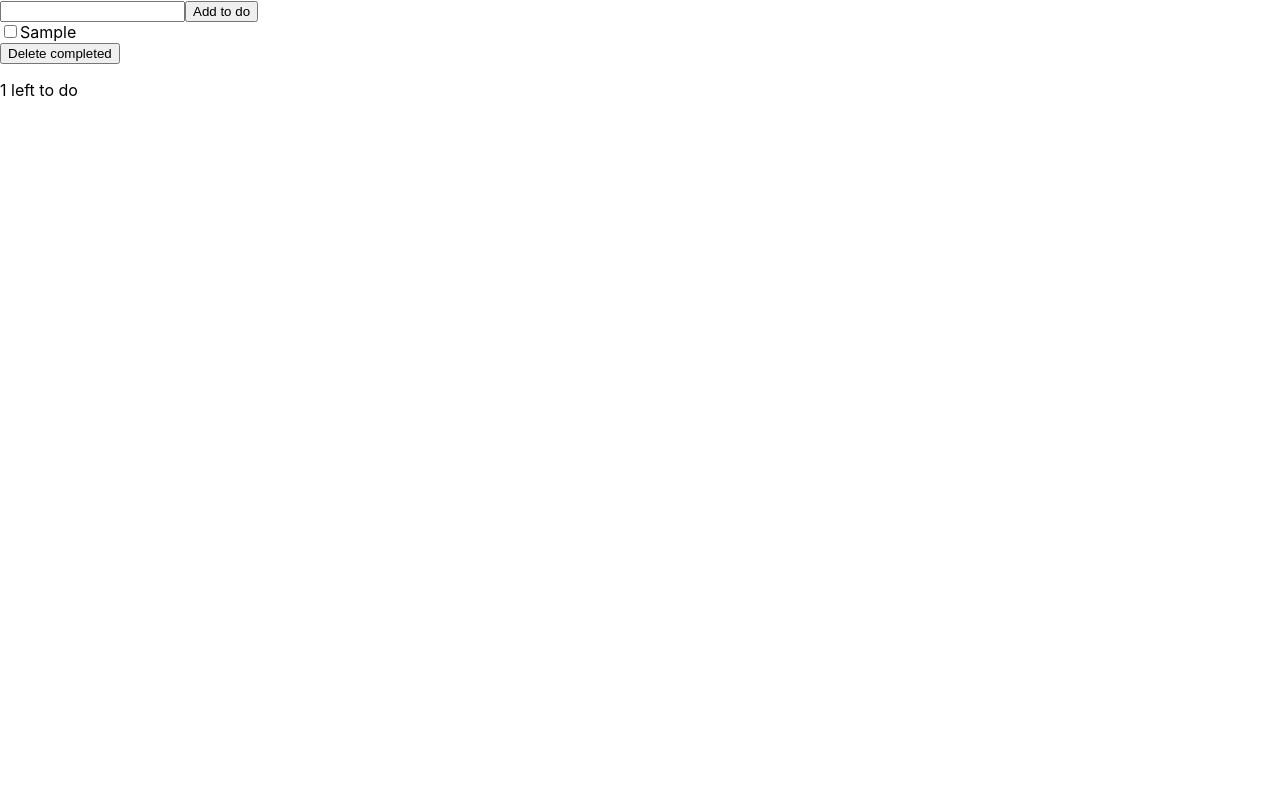
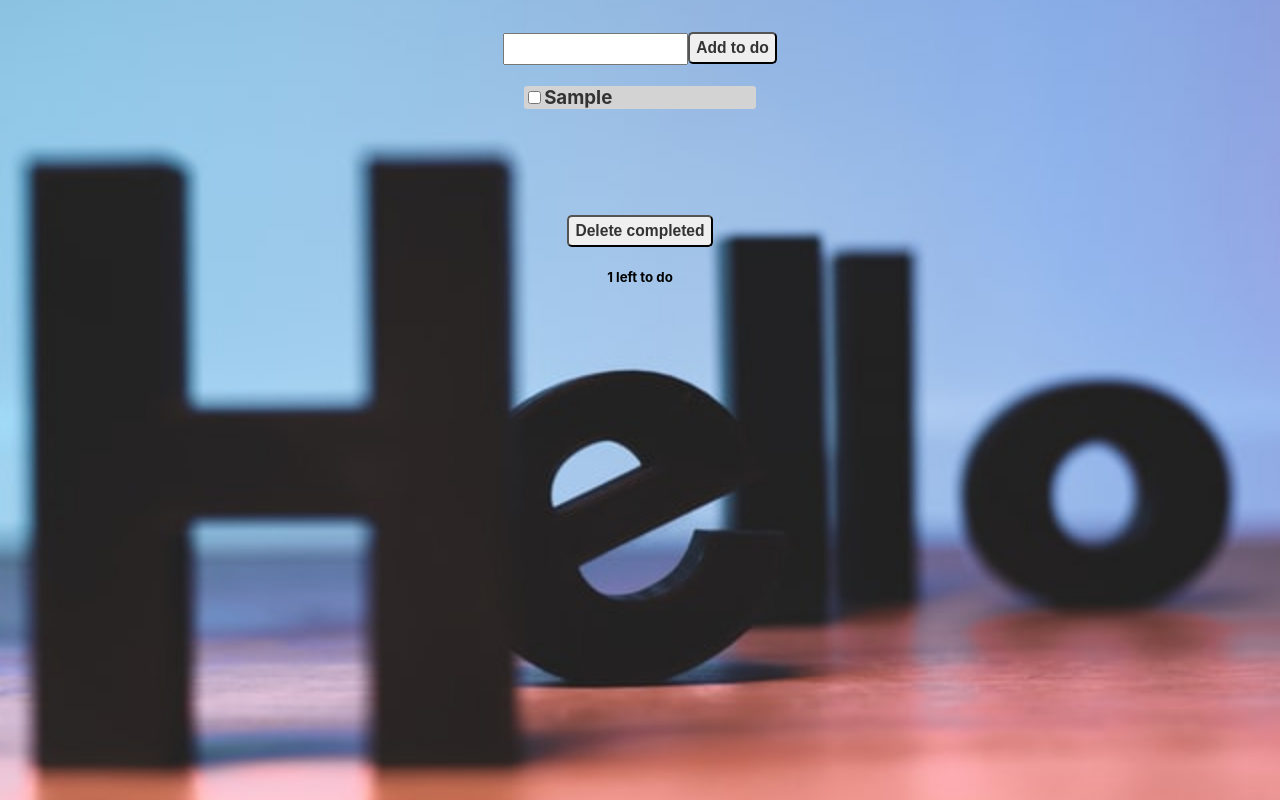
Before and after one commit to KhaledAlabssi/todo-portfolio, a React (Create React App) app: page / in a window 1280 px wide. Both pictures are taken after typing "Sample" into the empty fields and a click on the button "Add to do". Built offline with nearby package versions, Linux system fonts and the light colour scheme.

Commit message:
add style to mobile view

```diff
--- a/public/index.html
+++ b/public/index.html
@@ -9,7 +9,7 @@
       name="description"
       content="Web site created using create-react-app"
     />
-    <link rel="apple-touch-icon" href="%PUBLIC_URL%/logo192.png" />
+
     <!--
       manifest.json provides metadata used when your web app is installed on a
       user's mobile device or desktop. See https://developers.google.com/web/fundamentals/web-app-manifest/
--- a/src/App.css
+++ b/src/App.css
@@ -1,38 +1,118 @@
+
+
+
+
+*{
+  box-sizing: border-box;
+}
+
+
 .App {
+  /* text-align: center; */
+
+  height: 100vh;
+  width: 100vw;
+  background-image: url('./minibackground.jpg');
+  background-repeat: no-repeat;
+  background-size: cover;
+  background-position: center;
+  display: flex;
+  flex-direction: column;
+  padding-top: 2rem;
+  align-items: center;
+
+}
+
+.top > *{
+  height: 2rem;
+}
+
+button {
+  border-radius: 5px;
+}
+
+.bottom > button {
+  height: 2rem;
+}
+
+.top
+
+.container {
+  display: flex;
+  flex-direction: column;
+
+  align-items: center;
+  width: 80%;
+
+}
+
+.bottom {
   text-align: center;
 }
 
-.App-logo {
-  height: 40vmin;
-  pointer-events: none;
+.list {
+
+  text-align: left;
+  padding: 1rem;
+  min-width: 250px;
+  max-width: 350px;
+  min-height: 150px;
 }
 
-@media (prefers-reduced-motion: no-preference) {
-  .App-logo {
-    animation: App-logo-spin infinite 20s linear;
-  }
+
+button:hover {
+  background-color: lightcoral;
 }
 
-.App-header {
-  background-color: #282c34;
-  min-height: 100vh;
-  display: flex;
-  flex-direction: column;
-  align-items: center;
-  justify-content: center;
-  font-size: calc(10px + 2vmin);
-  color: white;
+.item {
+    background-color: lightgray;
+    margin: 5px;
+    border-radius: 3px;
+
+
+  }
+
+h3 {
+  display: inline;
+  color: #333
+
 }
 
-.App-link {
-  color: #61dafb;
+@media (min-width : 576px) {
+  .App {
+    background-image: url('./background.jpg');
+  }
+
+  .item {
+    background-color: lightgray;
+    margin: 5px;
+    border-radius: 3px;
+
+
+  }
+
+  .container {
+    justify-content: center;
+    align-items: center;
+  }
+
+  h3 {
+    color: #333;
+  }
+
+
+
+
 }
 
-@keyframes App-logo-spin {
-  from {
-    transform: rotate(0deg);
-  }
-  to {
-    transform: rotate(360deg);
-  }
+
+
+@media (min-width : 768px) {
+
+
 }
+
+@media (min-width : 992px){
+
+
+}
--- a/src/App.js
+++ b/src/App.js
@@ -1,5 +1,6 @@
 import React, {useState, useRef, useEffect} from "react";
 import TodoList from "./component/TodoList";
+import './App.css'
 
 const LS_key = 'reactTodoApp.todos'
 function App() {
@@ -42,11 +43,30 @@ function App() {
 
   return (
     <div className="App">
-      <input type='text' ref={todoNameRef}/>
-      <button onClick={handleAddTodo}>Add to do</button>
-      <TodoList todos={todos} toggleTodo={toggleTodo} />
-      <button onClick={handleDeleteCompleted}>Delete completed</button>
-      <p>{todos.filter(t => !t.complete).length} left to do</p>
+      <div className='container'>
+      <div className='top'>
+        <input type='text' ref={todoNameRef} className='check' />
+        <button className='add-button' onClick={handleAddTodo}><h3>Add to do</h3></button>
+
+
+      </div>
+
+
+      <div className='list'>
+        <TodoList todos={todos} toggleTodo={toggleTodo} />
+
+
+
+      </div>
+
+      <div className='bottom'>
+      <button className='delete-button' onClick={handleDeleteCompleted}><h3>Delete completed</h3></button>
+        <h5>{todos.filter(t => !t.complete).length} left to do</h5>
+
+
+      </div>
+      </div>
+
 
 
     </div>
--- a/src/component/Todo.js
+++ b/src/component/Todo.js
@@ -6,11 +6,11 @@ export default function Todo( {todo, toggleTodo}) {
         toggleTodo(todo.id)
     }
     return (
-        <div>
+        <div className='item'>
             <label>
                 <input type='checkbox' checked={todo.complete}
                 onChange={handleTodoClick}/>
-                {todo.name}
+                <h3>{todo.name}</h3>
             </label>
 
         </div>
```
